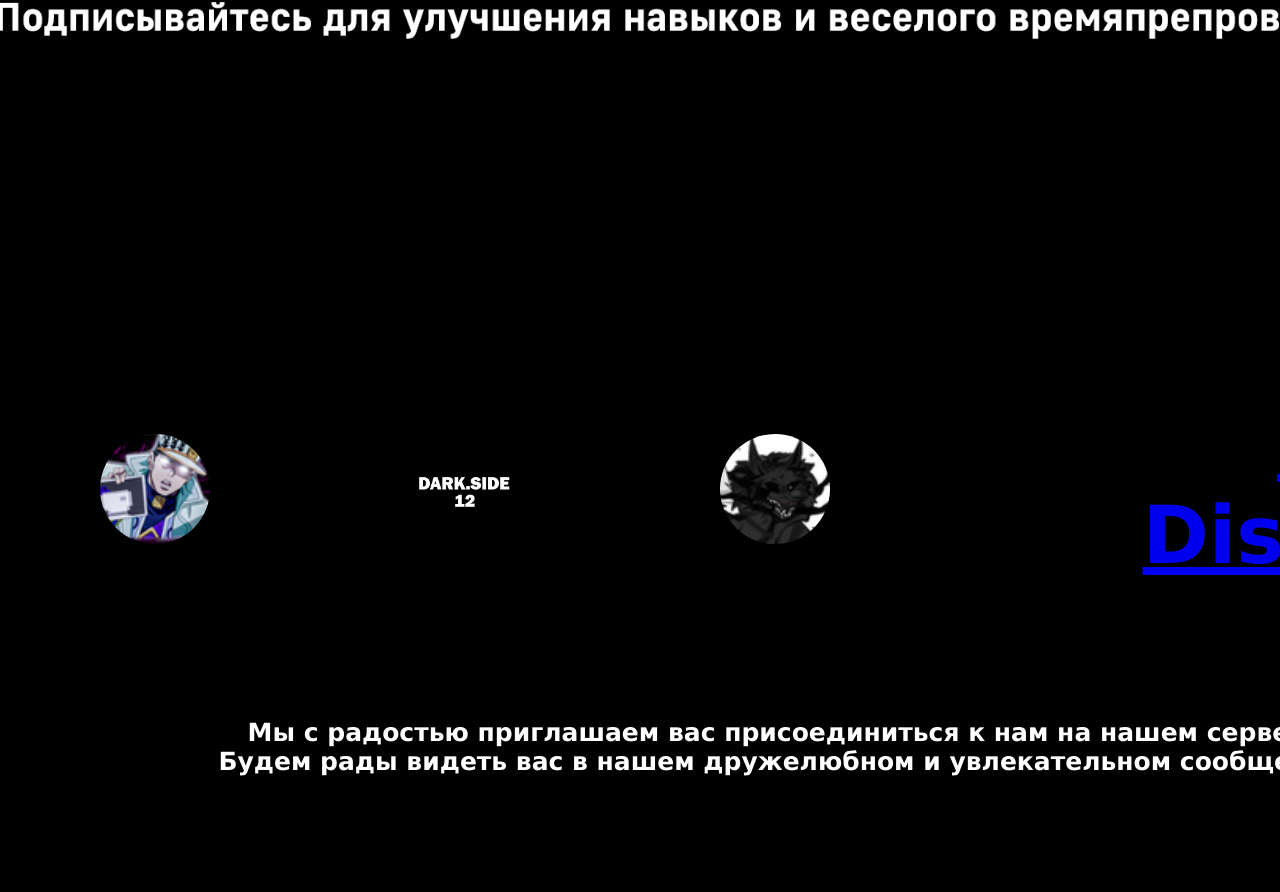
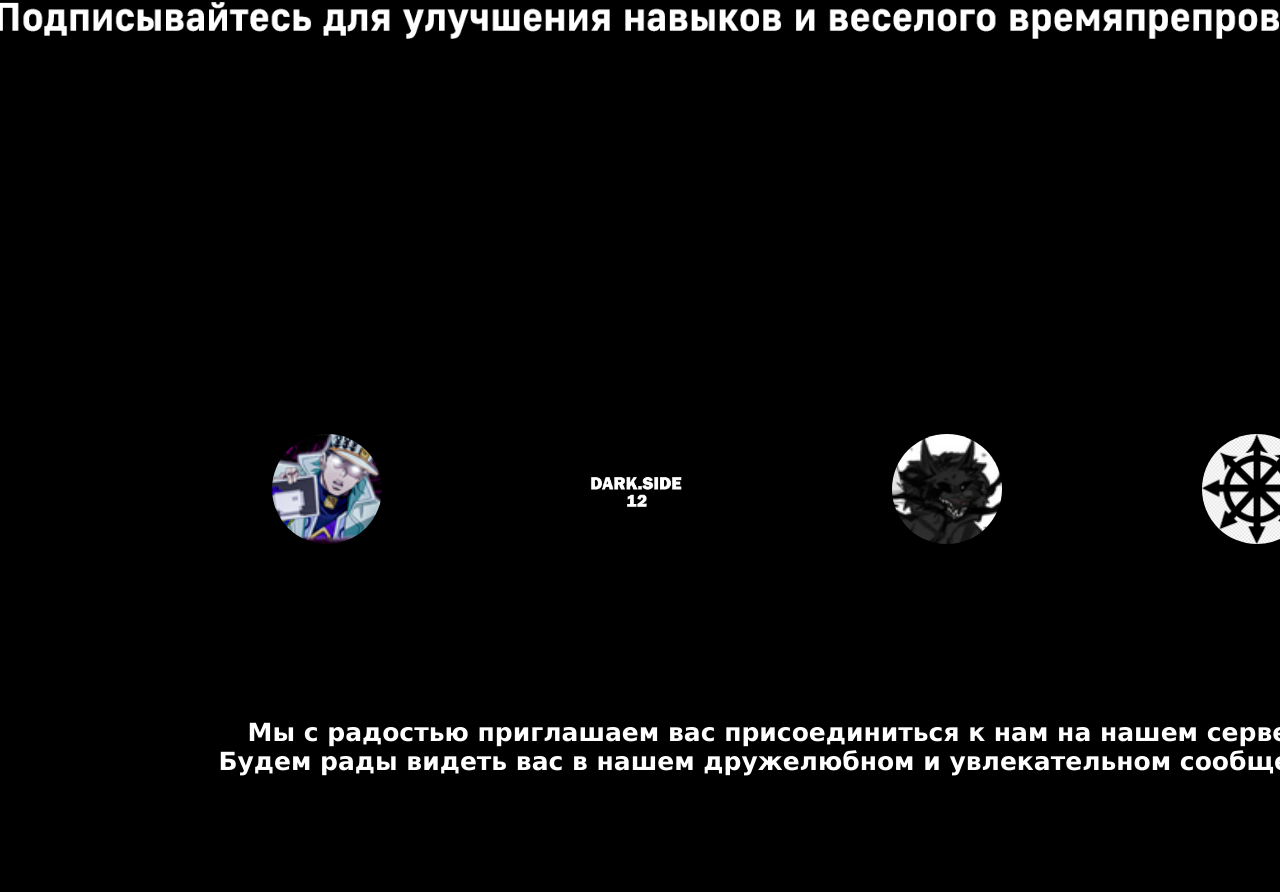
Before and after one commit to DimaPythonDemon/fastapi, a plain HTML site: page app/site_test/index.html in a window 1280 px wide. Shown: the part 1636-2528 px from the top of the page. Drawn offline with Linux system fonts and the light colour scheme; files whose address does not match are found by name.

Commit message:
resources for site

```diff
--- a/app/site_test/index.html
+++ b/app/site_test/index.html
@@ -12,7 +12,7 @@
     <section id="s1"> <p style="text-align: center;">Добро пожаловать<br>в Легион Хаоса</br></p></section>
 
 
-   <section id="s2"> <style class="s1">
+    <section id="s2"> <style class="s1">
         * {box-sizing: border-box}
         body {
         font-family: Verdana, sans-serif;
@@ -136,7 +136,7 @@
 
         }
       </script>
-   </section>
+    </section>
     <section id="s3">
         <style>
 
@@ -229,7 +229,7 @@
       <a href="https://www.twitch.tv/progamer110521">  <img src="res/v2.png" class="jerk" alt="Twitch ProGaMEr110521" title="Twitch ProGaMEr110521"></a>
       <a href="https://www.youtube.com/@DARK.SIDE12"> <img src="res/d2.jpg" class="jerk" alt="Youtube DARK.SIDE12" title="Youtube DARK.SIDE12"></a>
       <a href="https://www.twitch.tv/cha0s1t"><img src="res/c2.png" class="jerk" alt="Twitch Cha0s1t" title="Twitch Cha0s1t"></a>
-      <a href="https://discord.com/invite/MFCDcsntE8"><img src="res\favicon.png" class="jerk" alt="Наш Discord" title="Наш Discord"></a>
+      <a href="https://discord.com/invite/MFCDcsntE8"><img src="res/favicon/ava.png" class="jerk" alt="Наш Discord" title="Наш Discord"></a>
     </section>
     <section id="s5"> <p style="text-align: center; font-size: 25px;  "><br>Мы с радостью приглашаем вас присоединиться к нам на нашем сервере! <br>Будем рады видеть вас в нашем дружелюбном и увлекательном сообществе!
     </br></p>
```
